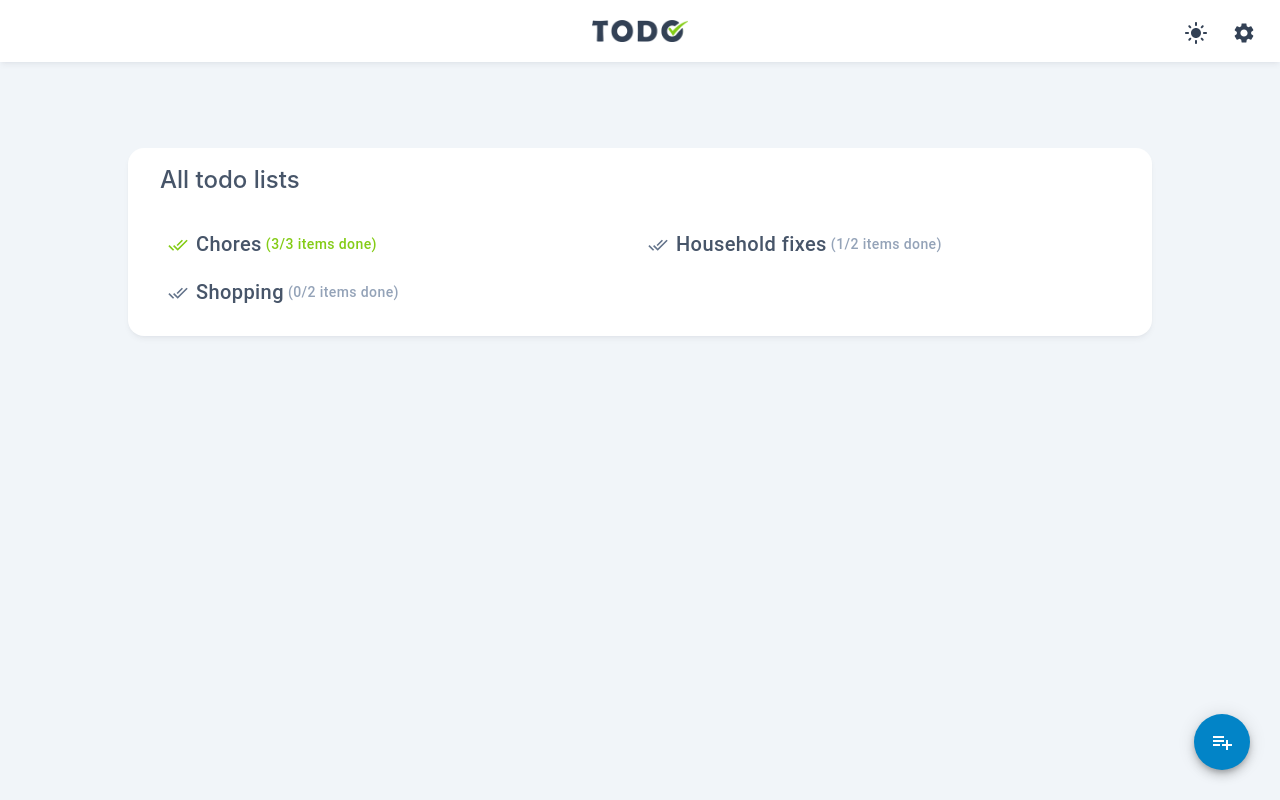
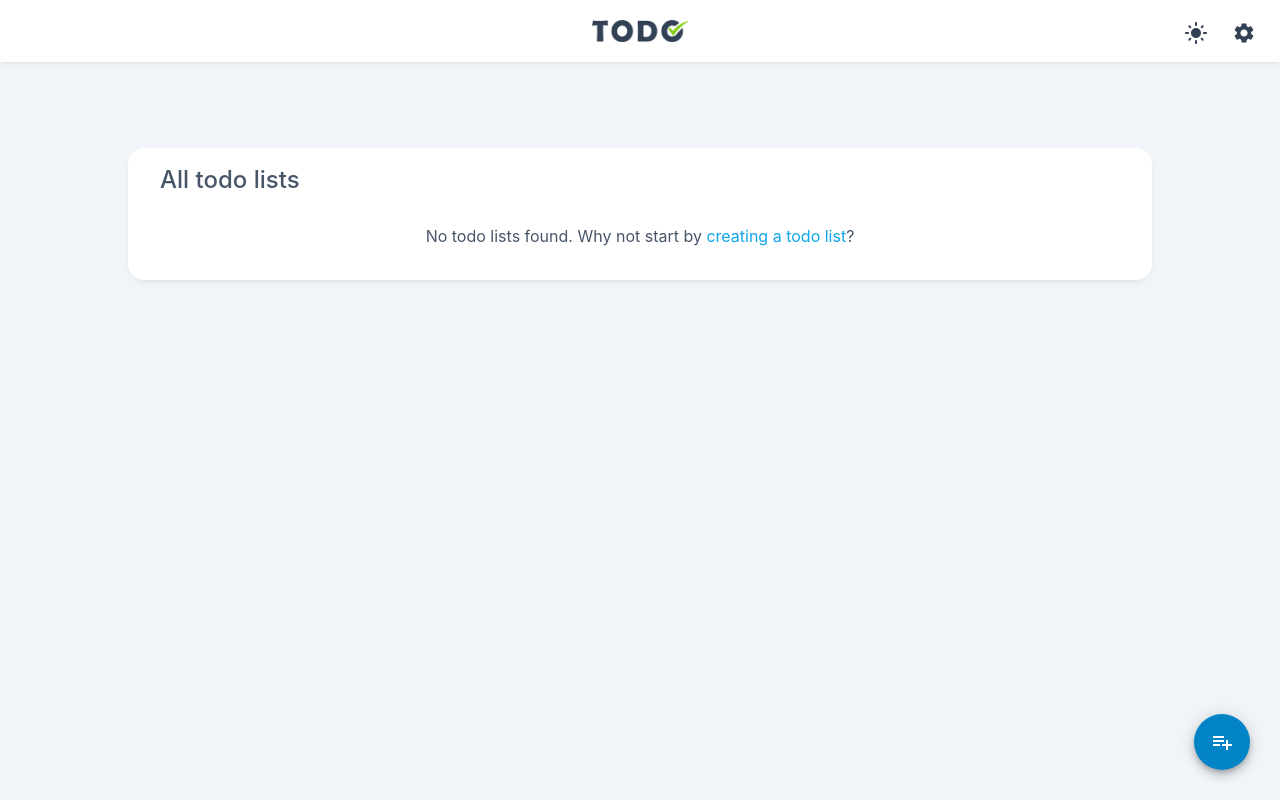
Before and after one commit to kutzborski-dev/todo-list, a React (Create React App) app: page / in a window 1280 px wide. Built offline with nearby package versions, Linux system fonts and the light colour scheme.

Commit message:
(#2) Remove dummy list data, create basic ErrorMessage component and use it to display empty error message

```diff
--- /dev/null
+++ b/src/components/ErrorMessage.tsx
@@ -0,0 +1,3 @@
+export default function ErrorMessage({message}: {message: string | React.ReactNode}) {
+    return <h3 className="text-large text-center mb-4">{message}</h3>
+}
--- a/src/pages/Todos/TodosPage.tsx
+++ b/src/pages/Todos/TodosPage.tsx
@@ -2,71 +2,28 @@ import TodoListType from "./types/TodoListType";
 import TodoTab from "./components/TodoTab";
 import TodoDial from "./components/TodoDial";
 import PlaylistAddIcon from '@mui/icons-material/PlaylistAdd';
+import ErrorMessage from "components/ErrorMessage";
 
 function TodosPage() {
-    const todoLists: TodoListType[] = [
-        {
-            id: 1,
-            name: "Chores",
-            status: "complete",
-            data: [
-                {
-                    label: "Vacuum cleaning",
-                    status: "complete"
-                },
-                {
-                    label: "Mopping",
-                    status: "complete"
-                },
-                {
-                    label: "Cleaning bathroom",
-                    status: "complete"
-                }
-            ]
-        },
-        {
-            id: 2,
-            name: "Household fixes",
-            status: "onhold",
-            data: [
-                {
-                    label: "Door knob",
-                    status: "onhold"
-                },
-                {
-                    label: "Switch dead bulb",
-                    status: "complete"
-                }
-            ]
-        },
-        {
-            id: 3,
-            name: "Shopping",
-            status: "onhold",
-            data: [
-                {
-                    label: "Groceries",
-                    status: "onhold"
-                },
-                {
-                    label: "Clothes",
-                    status: "onhold"
-                }
-            ]
-        }
-    ];
+    const todoLists: TodoListType[] = [];
 
     return (
         <main>
             <h1 className="mt-1 text-2xl leading-6 font-medium mb-8">All todo lists</h1>
 
-            <ul className="grid grid-cols-2">
-                {
-                    todoLists.map(list => <li className="mb-2"><TodoTab list={list} /></li>)
-                }
-            </ul>
+            {
+                todoLists.length ?
+                    <ul className="grid grid-cols-2">
+                        {
+                            todoLists.map(list => <li className="mb-2"><TodoTab list={list} /></li>)
+                        }
+                    </ul>
+                :
+                    <ErrorMessage message={<>No todo lists found. Why not start by <a href="/list/new">creating a todo list</a>?</>} />
+            }
 
             <TodoDial
+                href="/list/new"
                 ariaLabel="Create new todo list"
                 icon={<PlaylistAddIcon fontSize="medium" />}
             />
```
